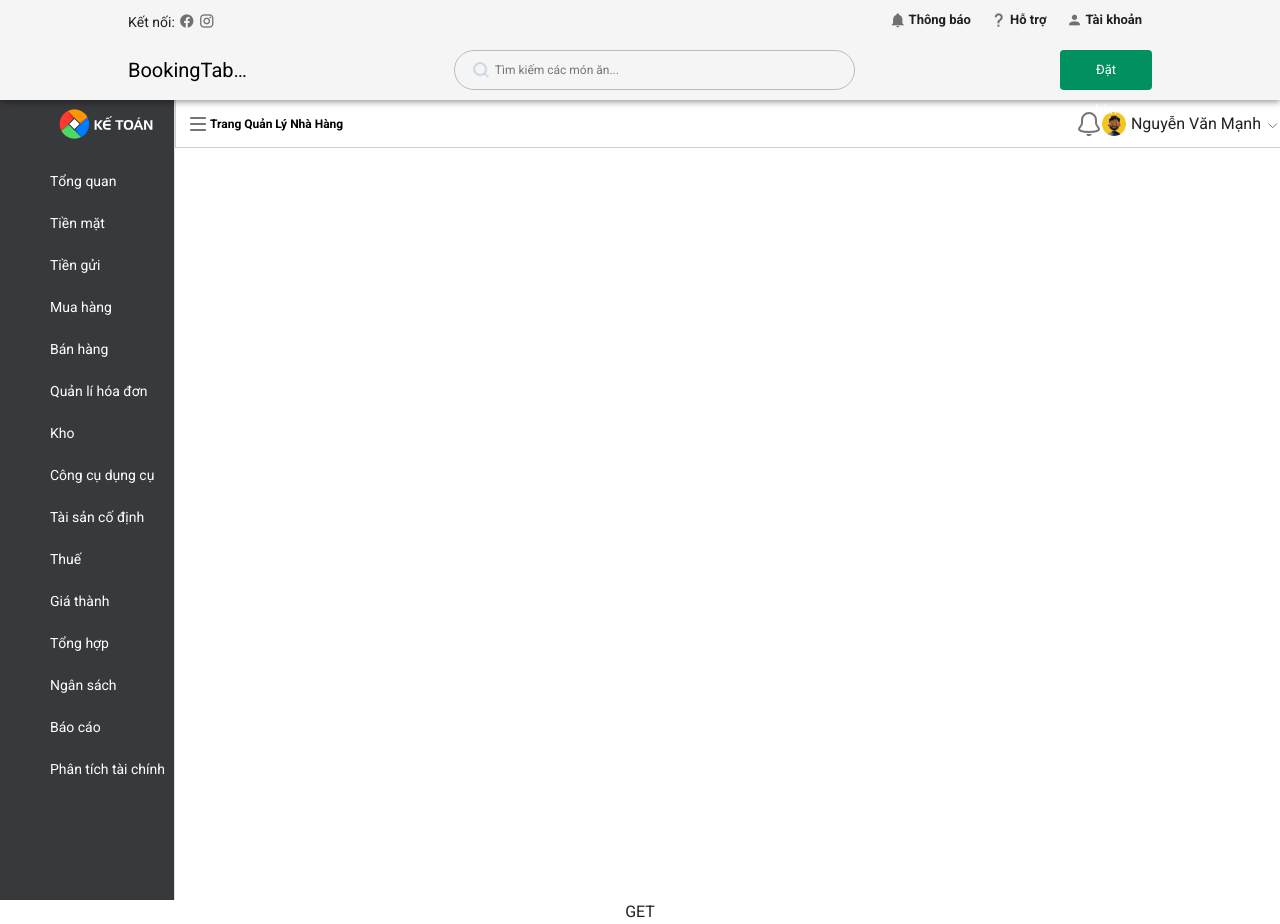
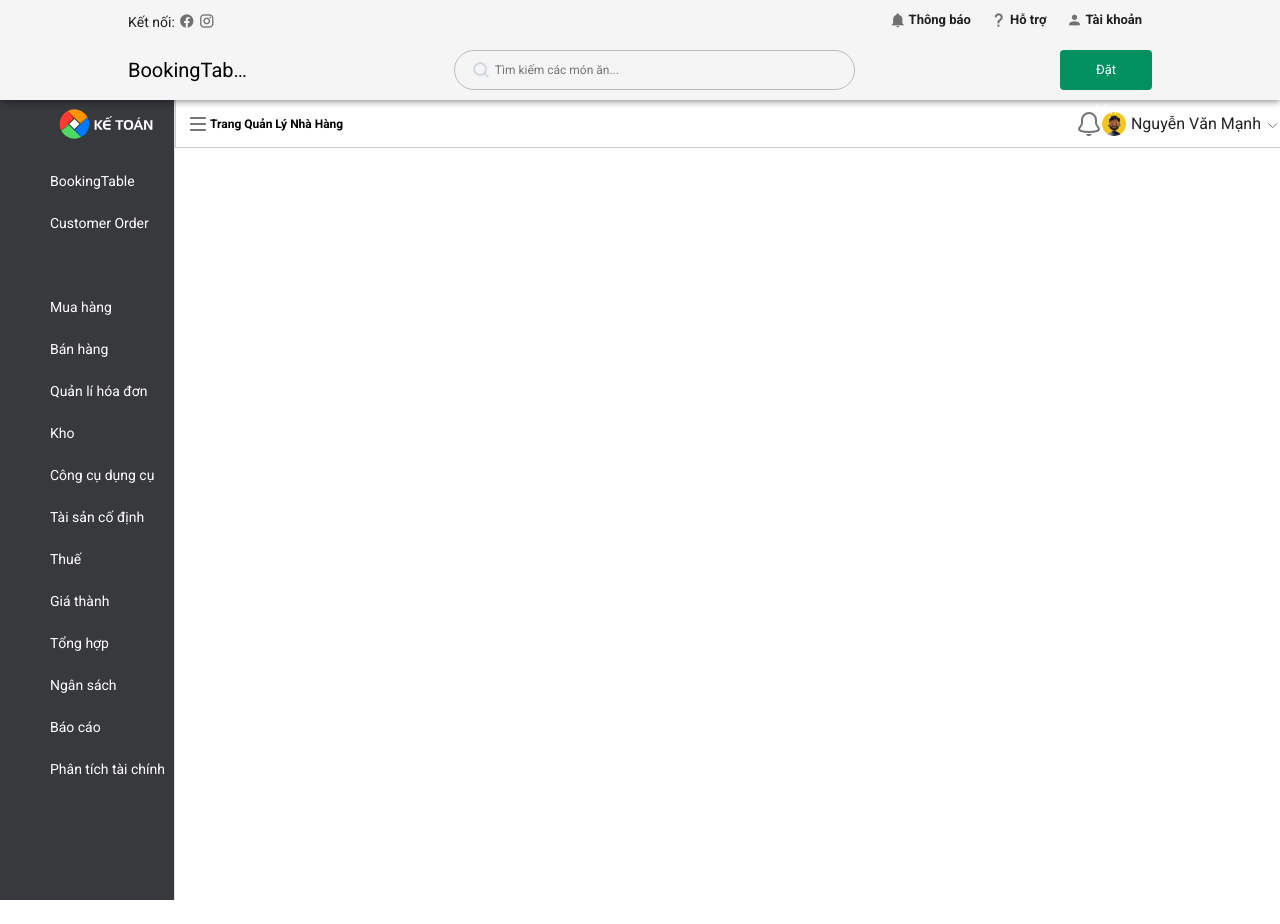
Before and after one commit to Tuanla030799/booking_table, a Vue app: page /admin in a window 1280 px wide. After the commit the page ends 900 px from the top, so only its background shows below. Built offline with nearby package versions, Linux system fonts and the light colour scheme; no server answers.

Commit message:
commit list booking table

```diff
--- a/src/views/admin/layout/AdminHeader.vue
+++ b/src/admin/layout/AdminHeader.vue
@@ -26,5 +26,5 @@ export default {
 </script>
 
 <style scoped>
-@import "../../../style/layout/header.css";
+@import "../../style/layout/header.css";
 </style>
--- a/src/views/admin/layout/AdminNavbar.vue
+++ b/src/admin/layout/AdminNavbar.vue
@@ -7,15 +7,15 @@
     <div class="navbar-box">
       <a class="navbar-item">
         <div class="icon-nav navbar-icon icon-tongquan"></div>
-        <div class="navbar-text">Tổng quan</div>
+        <div class="navbar-text">BookingTable</div>
       </a>
       <a class="navbar-item">
         <div class="icon-nav navbar-icon icon-tienmat"></div>
-        <div class="navbar-text">Tiền mặt</div>
+        <div class="navbar-text">Customer Order</div>
       </a>
       <a class="navbar-item">
         <div class="icon-nav navbar-icon icon-tiengui"></div>
-        <div class="navbar-text">Tiền gửi</div>
+        <div class="navbar-text"></div>
       </a>
       <a class="navbar-item">
         <div class="icon-nav navbar-icon icon-muahang"></div>
@@ -110,7 +110,7 @@ export default {
   width: 100%;
   height: 32px;
   flex-shrink: 0;
-  background-image: url("../../../assets/Logo_Module_TiengViet_White.66947422.svg");
+  background-image: url("../../assets/Logo_Module_TiengViet_White.66947422.svg");
   background-size: contain;
   background-position: left;
   background-repeat: no-repeat;
--- a/src/views/admin/page/AdminPage.vue
+++ b/src/admin/page/AdminPage.vue
@@ -4,7 +4,7 @@
    </AdminHeader>
    <AdminNavbar>
    </AdminNavbar>
-   <button v-on:click="handleGetListBooking" class="btn btn-primary">GET</button>
+
  </v-app>
 </template>
 
--- a/src/router/index.js
+++ b/src/router/index.js
@@ -6,10 +6,9 @@ import ChangePassWord from "../views/components/ChangePassWord.vue"
 import CustomerSignIn from "../views/customer/CustomerSignIn.vue";
 import CustomerForgot from "../views/customer/CustomerForgot.vue";
 import CustomerRegister from "../views/customer/CustomerRegister";
-import AdminPage from "../views/admin/page/AdminPage";
-import BookingTable from "../views/admin/components/BookingTable";
+import AdminPage from "../admin/page/AdminPage";
 import ChooseFoot from "../views/foots/ChooseFoot.vue";
-
+import BookingTable from "../admin/components/BookingTable";
 
 
 Vue.use(VueRouter);
@@ -42,20 +41,23 @@ const routes = [
     },
     {
         path: "/choose-foot",
-        name:"Chọn món ăn",
+        name: "Chọn món ăn",
         component: ChooseFoot
     },
     {
-        path:"/admin",
-        name:"admin",
+        path: "/admin",
+        name: "admin",
         component: AdminPage,
+        children: [
+            {
+                path: "/booking-table",
+                name: "booking-table",
+                component: BookingTable
+
+            }
+        ]
 
     },
-    {
-        path:"/admin/booking-table",
-        name: "booking-table",
-        component: BookingTable
-    }
 ];
 
 const router = new VueRouter({
```
Also changed, not shown: src/admin/components/BookingTable.vue (renamed from src/views/admin/components/BookingTable.vue).
